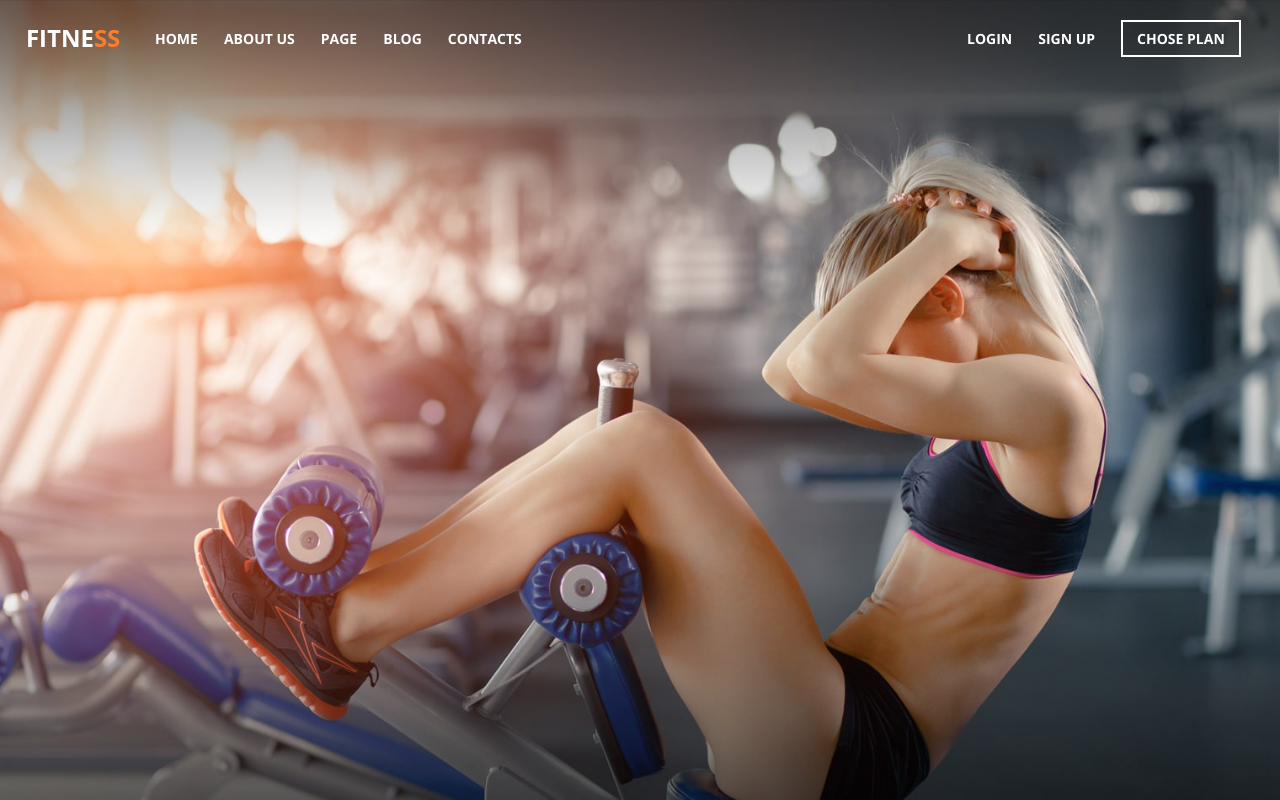
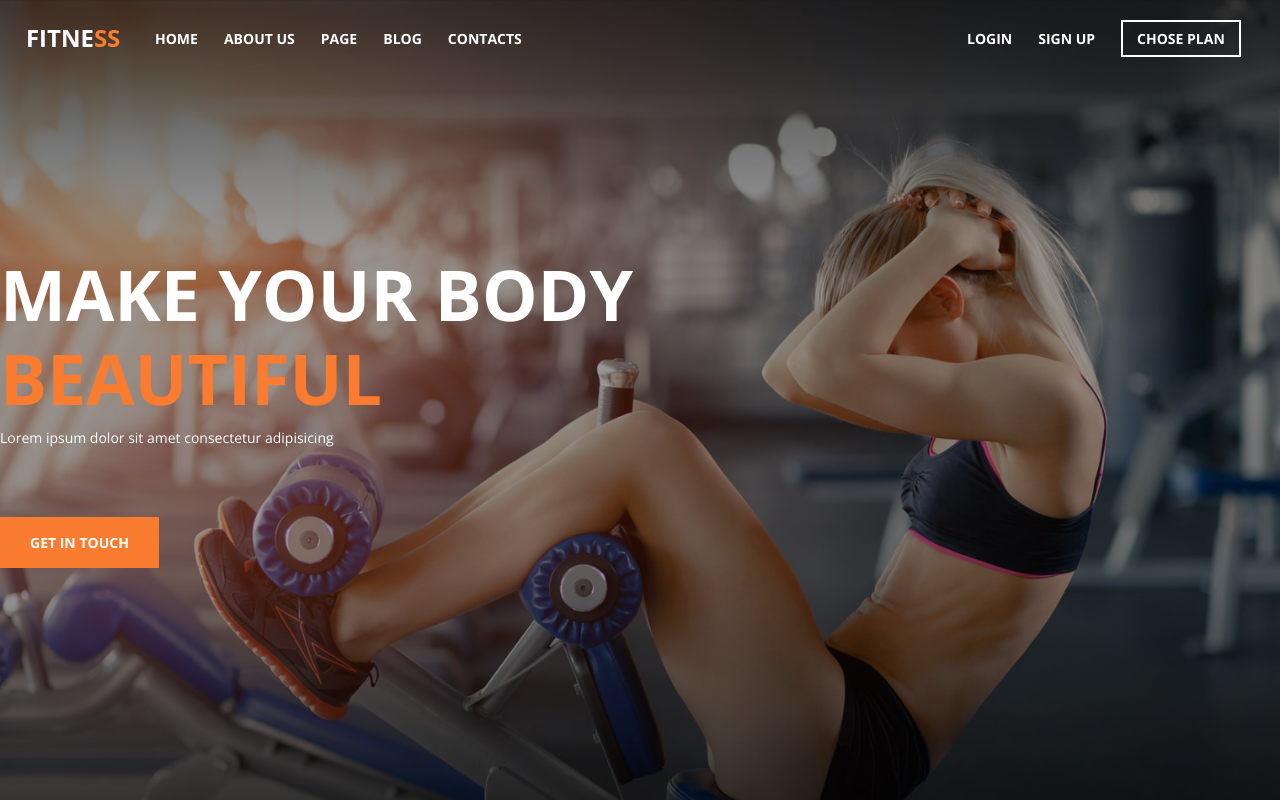
Before and after one commit to Davidson43/Fitness, a plain HTML site: page index.html in a window 1280 px wide. Drawn offline with nearby package versions, Linux system fonts and the light colour scheme.

Commit message:
h1,slogan

```diff
--- a/css/style.css
+++ b/css/style.css
@@ -24,7 +24,9 @@ ul {
 }
 
 header{
-    background-image: url("../img/header.jpg");
+    background-image: -webkit-gradient(linear, left top, right top, from(rgba(0, 0, 0, 0.4)), to(rgba(0, 0, 0, 0.4))), url('../img/header.jpg');
+	background-image: -o-linear-gradient(left, rgba(0, 0, 0, 0.4), rgba(0, 0, 0, 0.4)), url('../img/header.jpg');
+	background-image: linear-gradient(to right, rgba(0, 0, 0, 0.4), rgba(0, 0, 0, 0.4)), url('../img/header.jpg');
     background-repeat: no-repeat;
     background-size: cover;
     background-position: center bottom;
@@ -73,3 +75,37 @@ nav {
     border: #fa7c30 solid 2px;
     color: #fff;
 }
+.wrap {
+    max-width: 1440px;
+    margin: 0 auto;
+}
+.h1 {
+    text-transform: uppercase;
+    font-size: 5em;
+    padding: 2.5em 0 0.1em 0;
+    font-weight: bold;
+    line-height: 1.2em;
+}
+.h1 span {
+    display: block;
+    color: #fa7c30;
+}
+.slogan {
+    /*padding-left: 0.3em;*/
+    padding-bottom: 6em;
+}
+.main-button {
+    text-transform: uppercase;
+    font-weight: bold;
+    padding: 1em 2em;
+}
+.main-button__full {
+    color: #fff;
+    background-color: #fa7c30;
+    border: transparent solid 2px;
+}
+.main-button__full:hover {
+    color: #fff;
+    background-color: transparent;
+    border: #fff solid 2px;
+}
--- a/index.html
+++ b/index.html
@@ -18,11 +18,9 @@
 
     <header class="header">
 
-
         <nav class="nav">
 
             <div class="nav-left">
-
                 <div class="nav-logo"><img  src="img/logo.png" alt="logo"></div>
                 <ul class="nav-left-ul">
                     <li class="nav-left-ul-item"><a class="nav-left-ul-item-link" href="">Home</a></li>
@@ -43,6 +41,11 @@
 
         </nav>
 
+        <div class="wrap">
+            <div class="h1">Make your body <span>beautiful</span></div>
+            <div class="slogan">Lorem ipsum dolor sit amet consectetur adipisicing</div>
+            <a class="main-button main-button__full" href="">Get in touch</a>
+        </div>
     </header>
 
 
```
